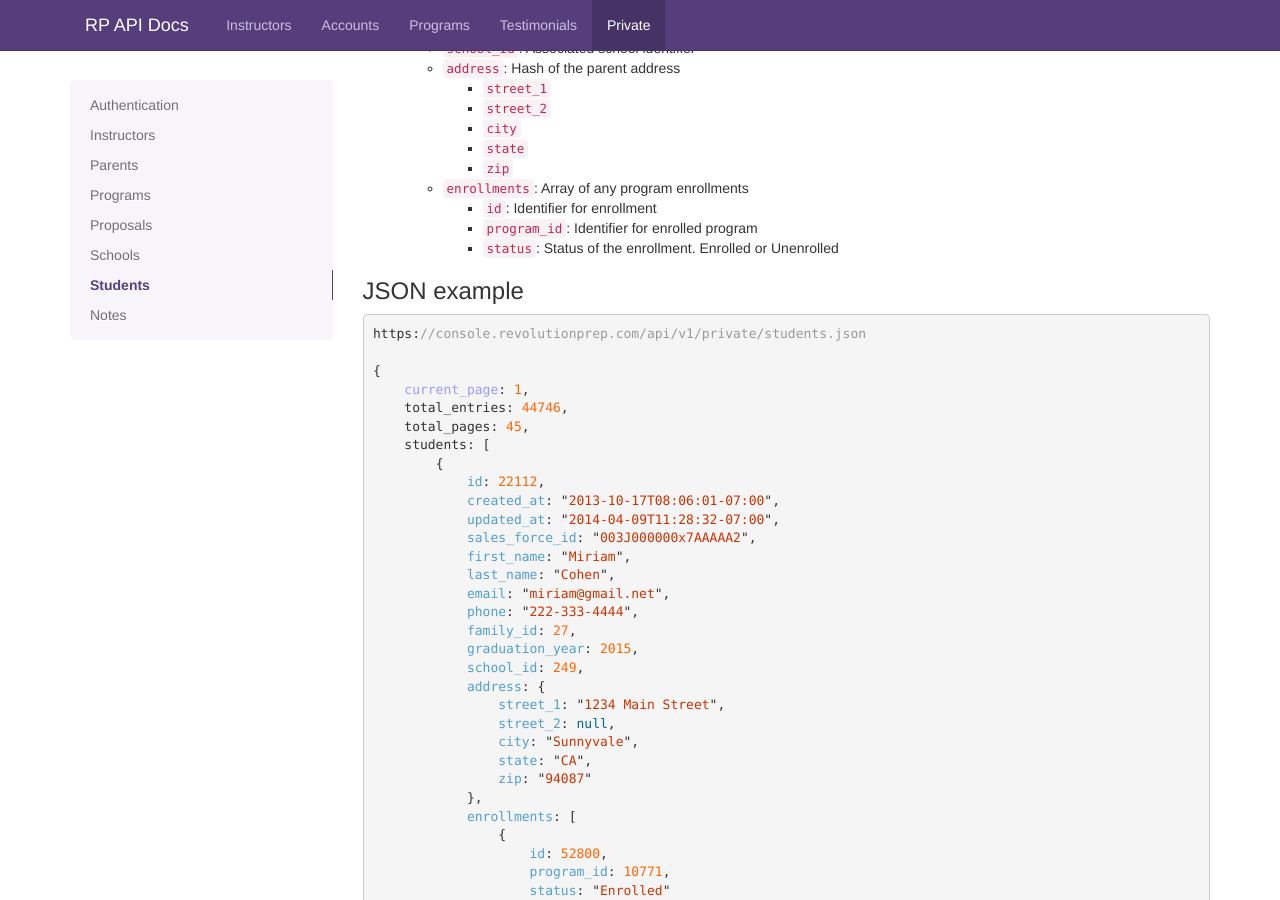
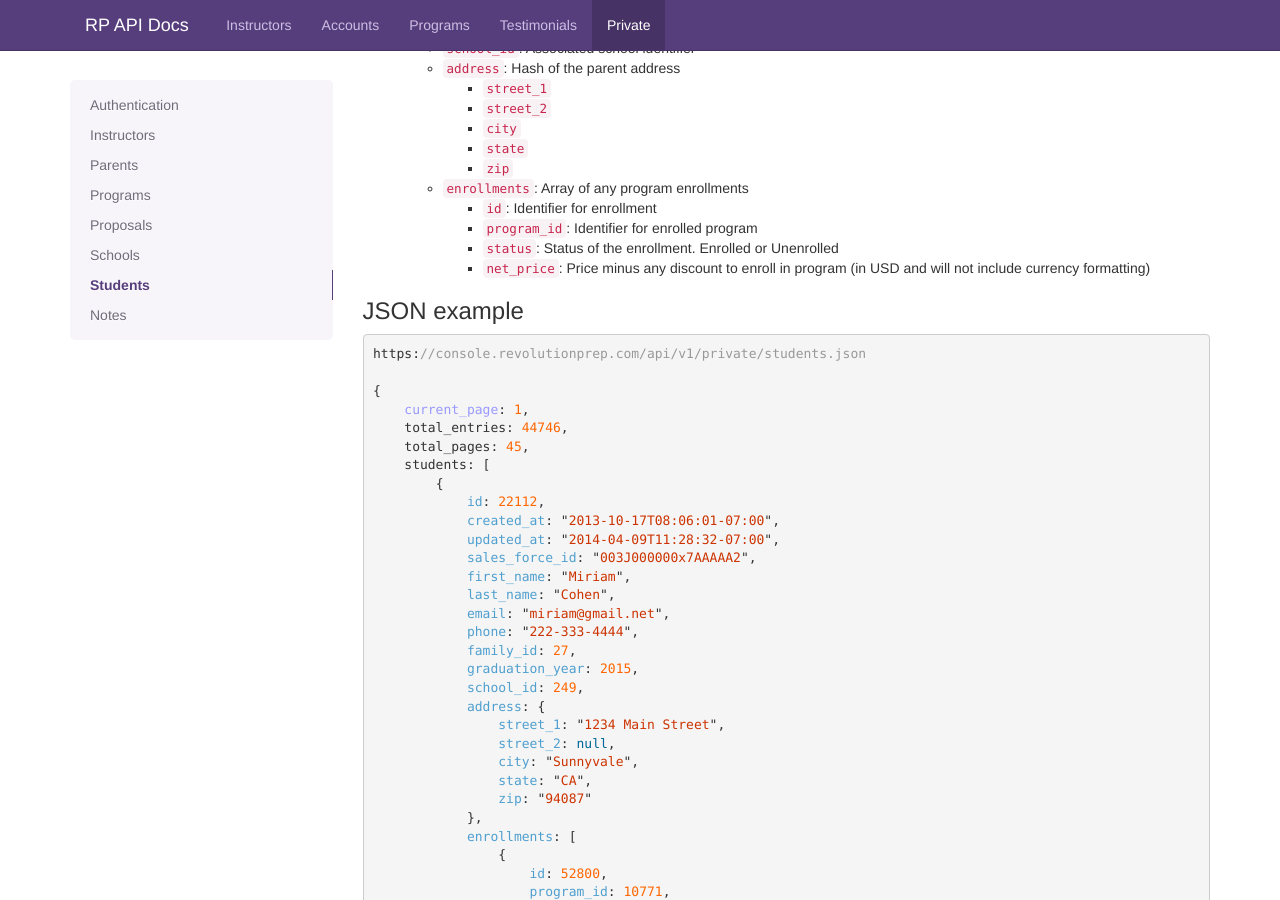
Before and after one commit to RevolutionPrep/RevolutionPrep.github.io, a Jekyll site: the page built from private.html, in a window 1280 px wide and 900 px high, scrolled down 9997 px. Built offline with Jekyll 4.4.1, drawn with Linux system fonts in a browser that asks for light colours; Markdown is read by kramdown in place of the engine named in the settings; comment, search, counter and statistics services are not loaded.

Commit message:
Private Students API: add net_price to enrollments section of student

```diff
--- a/private.html
+++ b/private.html
@@ -633,6 +633,7 @@ https://console.revolutionprep.com/api/v1/private/schools.json
             <li><code>id</code>: Identifier for enrollment</li>
             <li><code>program_id</code>: Identifier for enrolled program</li>
             <li><code>status</code>: Status of the enrollment.  Enrolled or Unenrolled</li>
+            <li><code>net_price</code>: Price minus any discount to enroll in program (in USD and will not include currency formatting)</li>
         </ul>
     </ul>
 </ul>
```
